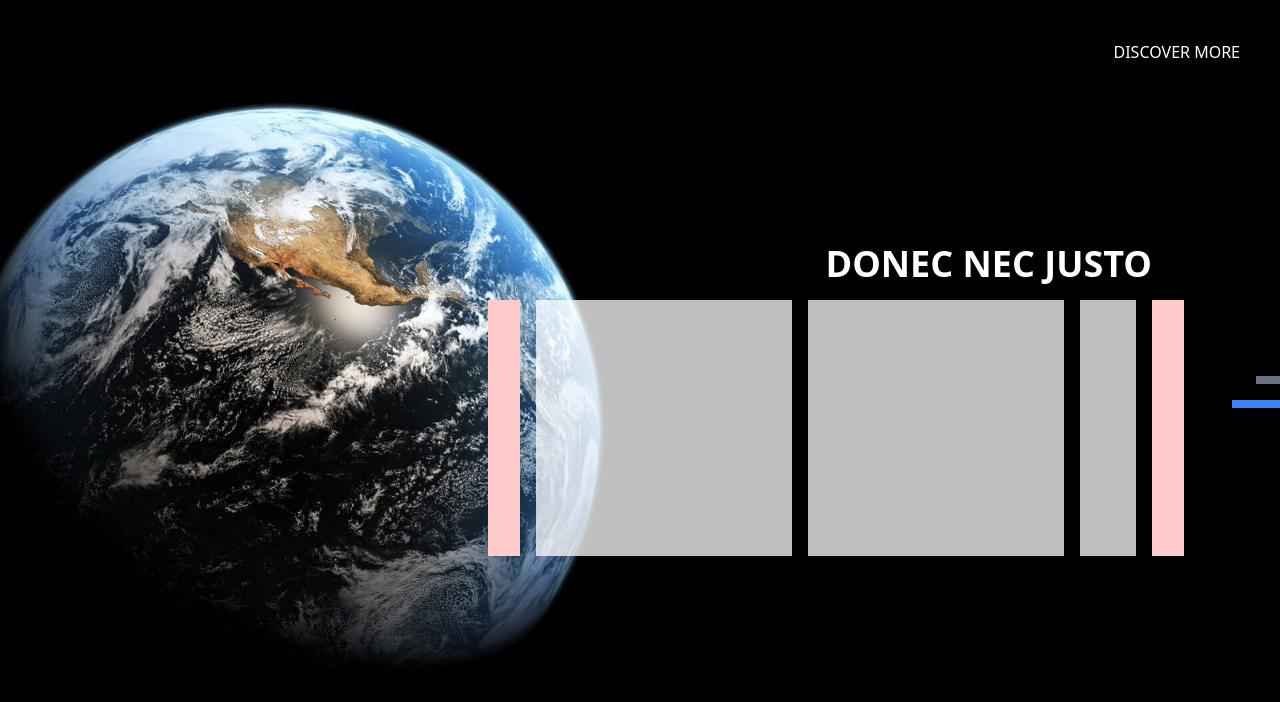
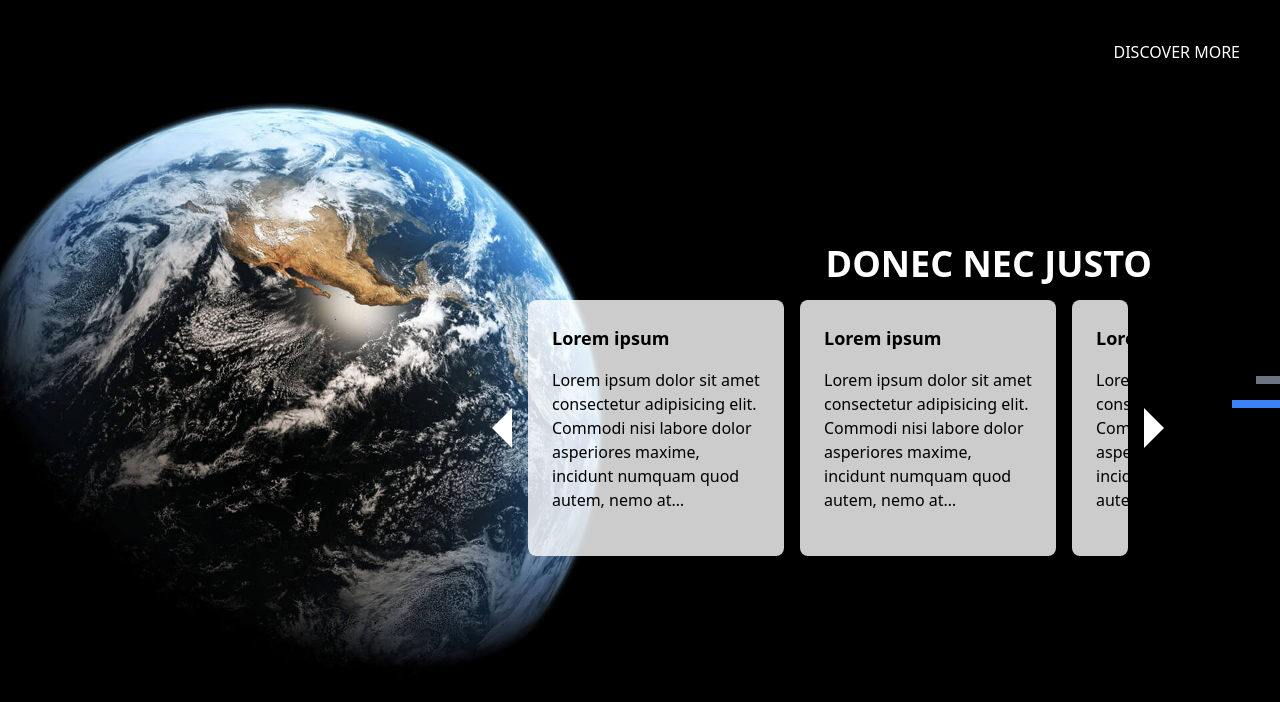
Before and after one commit to iqbalperkasa/whole-map, a Nuxt app: page / in a window 1280 px wide. Both pictures are taken after a click on the element 1268 px from the left and 404 px from the top of the page. Shown: the top 702 px of the page. Built offline with nearby package versions, Linux system fonts and the light colour scheme.

Commit message:
update slider

```diff
--- a/components/Slide2.vue
+++ b/components/Slide2.vue
@@ -1,16 +1,45 @@
+<script setup lang="ts">
+const scroller = ref<HTMLElement>();
+
+const currentScroll = ref(0);
+
+function scrollRight() {
+  if (!scroller.value) return;
+  scroller.value.scrollLeft = currentScroll.value + 60;
+  currentScroll.value = scroller.value.scrollLeft;
+}
+</script>
+
 <template>
   <div class="flex items-center justify-end bg-[url('/bg-globe/img-1920x1200.jpg')] bg-no-repeat bg-contain bg-black bg-center h-screen text-white animate__animated animate__fadeIn">
     <div class="max-w-[800px] mx-24">
       <div class="uppercase text-4xl text-right mb-4 mr-8 font-bold">Donec Nec Justo</div>
       <div class="flex items-center">
-        <div class="w-8 h-64 bg-red-200"></div>
-        <div class="w-[600px] mx-4 overflow-scroll flex gap-4 snap-x">
-          <div class="w-64 h-64 bg-white/75 shrink-0 snap-center"></div>
-          <div class="w-64 h-64 bg-white/75 shrink-0 snap-center"></div>
-          <div class="w-64 h-64 bg-white/75 shrink-0 snap-center"></div>
-          <div class="w-64 h-64 bg-white/75 shrink-0 snap-center"></div>
+        <div class="border-[20px] border-transparent border-r-white cursor-pointer"></div>
+        <div
+          class="w-[600px] mx-4 overflow-scroll flex gap-4 text-black rounded-lg"
+          ref="scroller"
+        >
+          <div class="w-64 h-64 bg-white/80 rounded-lg shrink-0 snap-center p-6">
+            <h3 class="text-lg font-bold mb-4">Lorem ipsum</h3>
+            <p class="line-clamp-6">Lorem ipsum dolor sit amet consectetur adipisicing elit. Commodi nisi labore dolor asperiores maxime, incidunt numquam quod autem, nemo at necessitatibus ab aliquam minus quasi sint quisquam vitae nostrum a.</p>
+          </div>
+          <div class="w-64 h-64 bg-white/80 rounded-lg shrink-0 snap-center p-6">
+            <h3 class="text-lg font-bold mb-4">Lorem ipsum</h3>
+            <p class="line-clamp-6">Lorem ipsum dolor sit amet consectetur adipisicing elit. Commodi nisi labore dolor asperiores maxime, incidunt numquam quod autem, nemo at necessitatibus ab aliquam minus quasi sint quisquam vitae nostrum a.</p>
+          </div>
+          <div class="w-64 h-64 bg-white/80 rounded-lg shrink-0 snap-center p-6">
+            <h3 class="text-lg font-bold mb-4">Lorem ipsum</h3>
+            <p class="line-clamp-6">Lorem ipsum dolor sit amet consectetur adipisicing elit. Commodi nisi labore dolor asperiores maxime, incidunt numquam quod autem, nemo at necessitatibus ab aliquam minus quasi sint quisquam vitae nostrum a.</p>
+          </div>
+          <div class="w-64 h-64 bg-white/80 rounded-lg shrink-0 snap-center p-6">
+            <h3 class="text-lg font-bold mb-4">Lorem ipsum</h3>
+            <p class="line-clamp-6">Lorem ipsum dolor sit amet consectetur adipisicing elit. Commodi nisi labore dolor asperiores maxime, incidunt numquam quod autem, nemo at necessitatibus ab aliquam minus quasi sint quisquam vitae nostrum a.</p>
+          </div>
         </div>
-        <div class="w-8 h-64 bg-red-200"></div>
+        <div
+          class="border-[20px] border-transparent border-l-white cursor-pointer"
+        ></div>
       </div>
     </div>
   </div>
```
